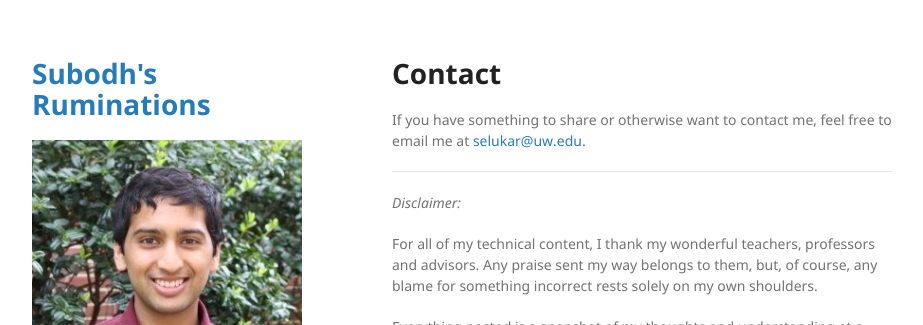
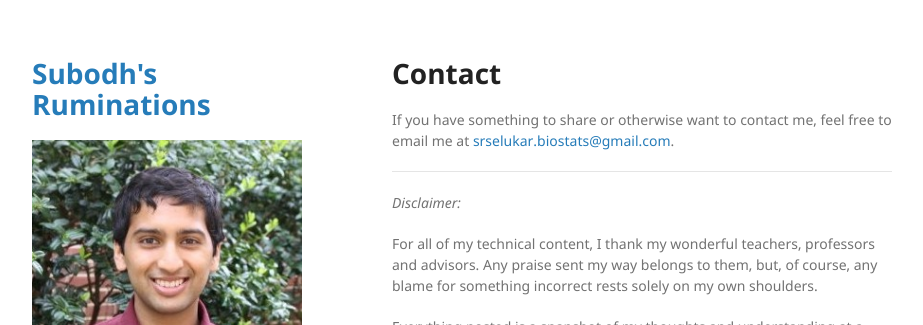
Before and after one commit to srselukar/srselukar.github.io, a Jekyll site: the page built from contact/index.md, in a window 1280 px wide. Shown: the top 325 px of the page, without its empty margins (178-1101 px from the left). Built offline with Jekyll 4.4.1, drawn with Linux system fonts in a browser that asks for light colours; some of the changed lines change nothing that is shown.

Commit message:
Changing email address

```diff
--- a/contact/index.md
+++ b/contact/index.md
@@ -4,7 +4,7 @@ layout: default
 
 # Contact
 
-If you have something to share or otherwise want to contact me, feel free to email me at <selukar@uw.edu>.
+If you have something to share or otherwise want to contact me, feel free to email me at <srselukar.biostats@gmail.com>.
 
 ---
 
```
